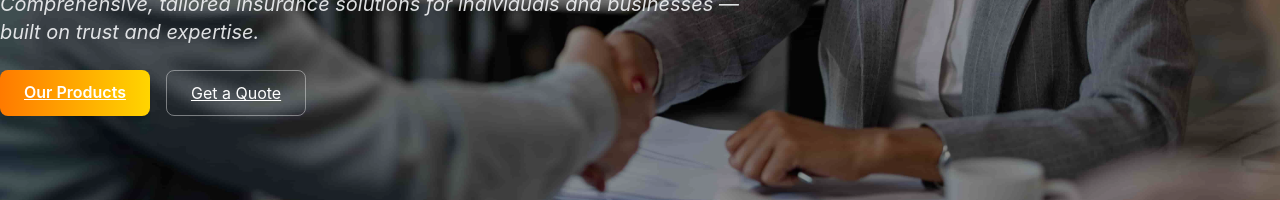
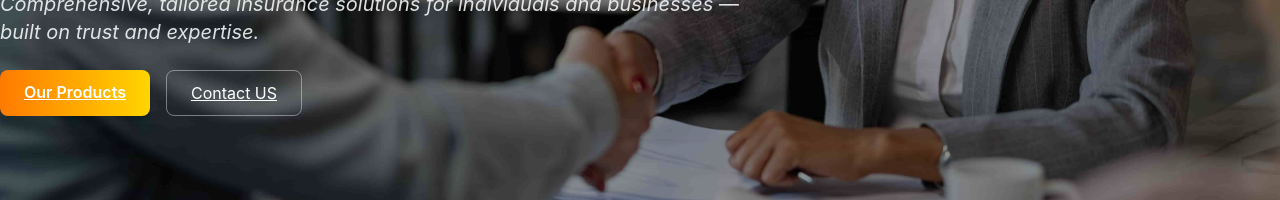
Before and after one commit to Grayhkamau/sigma_insurance, a React (Vite) app: page /#/ in a window 1280 px wide. Shown: the part 520-720 px from the top of the page. Built offline with nearby package versions, Linux system fonts and the light colour scheme.

Commit message:
sigma progress

```diff
--- a/src/components/Herosection.jsx
+++ b/src/components/Herosection.jsx
@@ -36,7 +36,7 @@ const HeroSection = ({heroImg, title, text, page}) => {
                 to="/contact"
                 className="px-6 py-3 rounded-lg border border-white/40 text-white hover:bg-white hover:text-logoNavy transition"
               >
-                Get a Quote
+                Contact US
               </Link>
             </div>
           ) : null}
```
